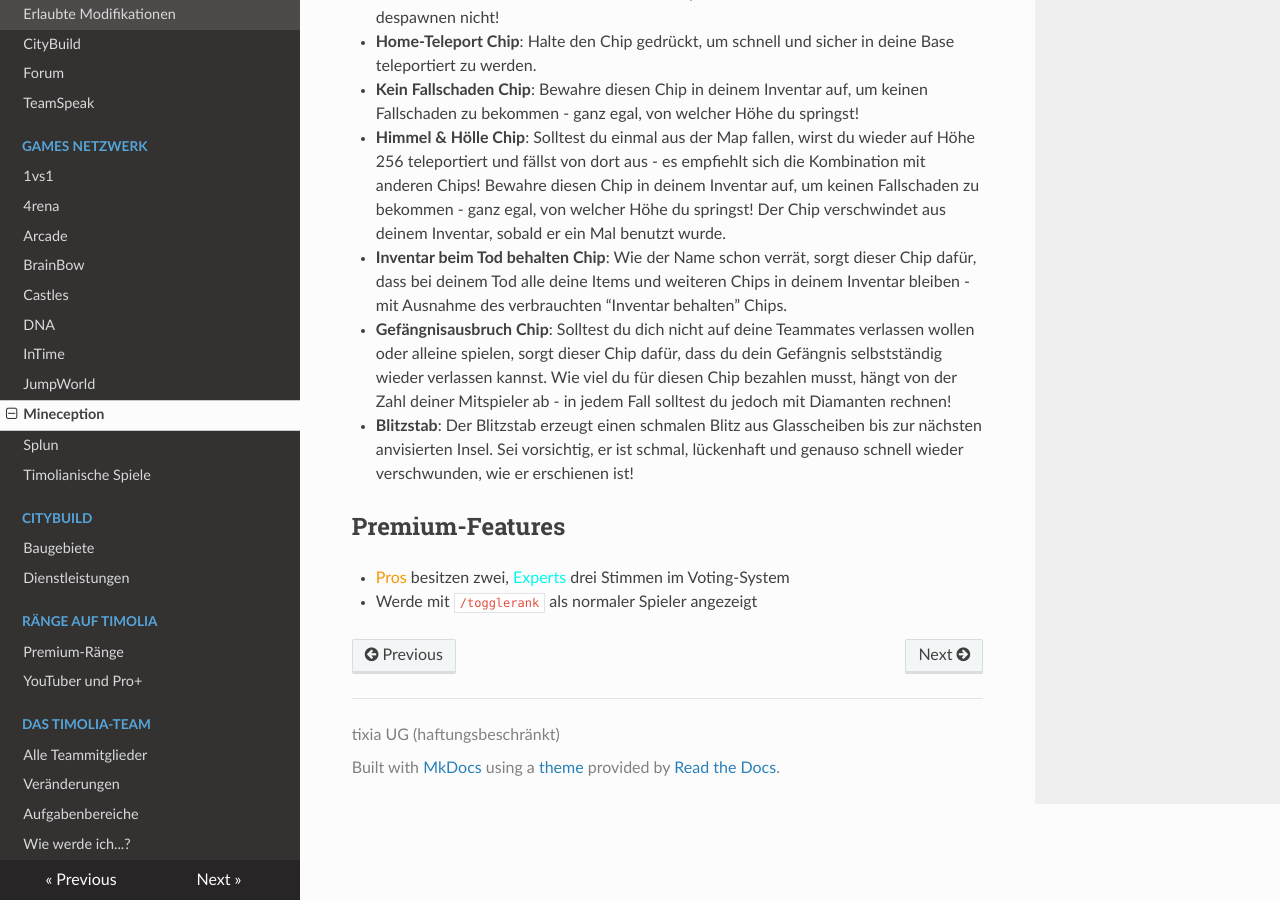
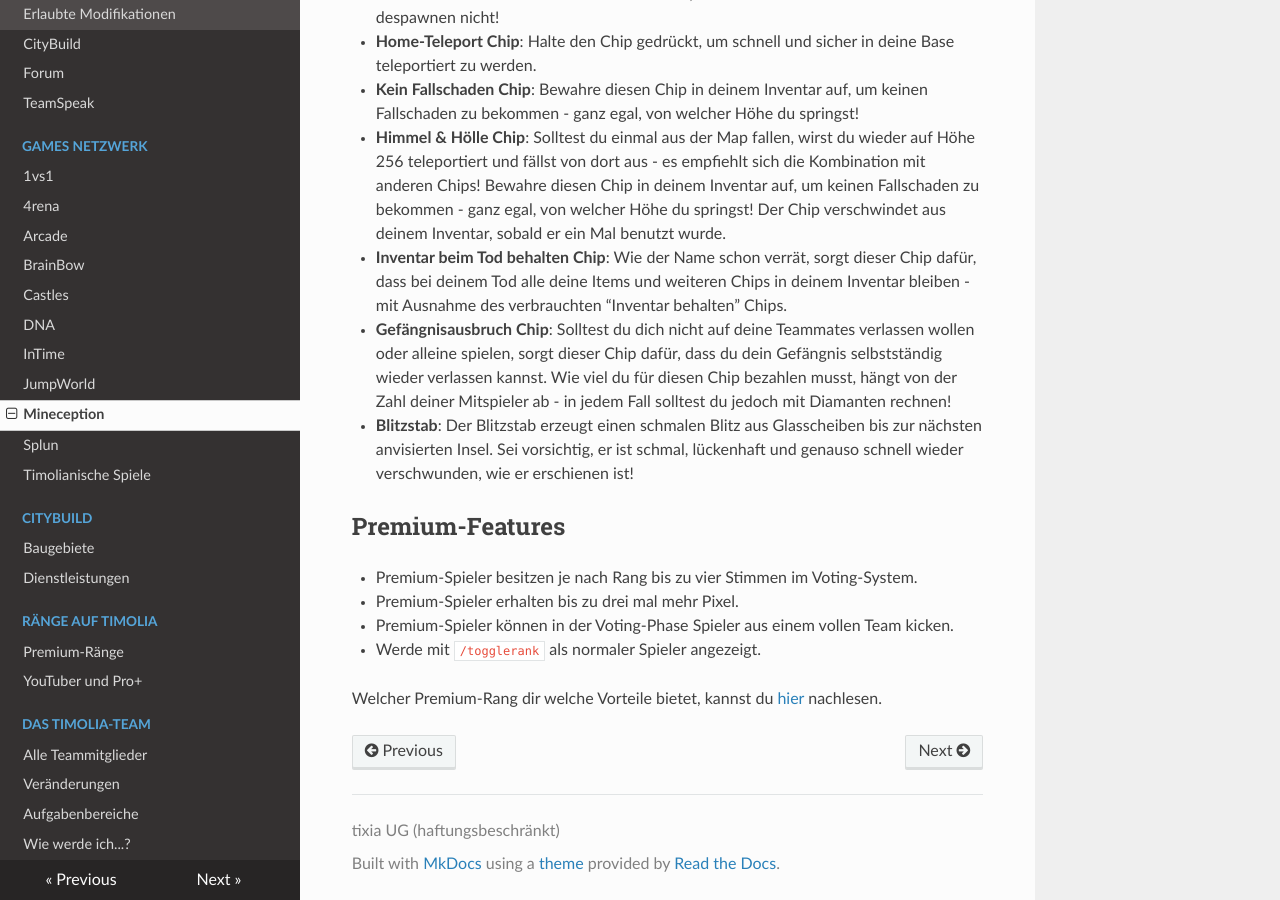
Before and after one commit to TimoliaDE/HowTo, an MkDocs documentation site: the page built from docs/games/mineception.md, in a window 1280 px wide and 900 px high, scrolled down 1650 px. Built offline with MkDocs 1.6.1, drawn with Linux system fonts in a browser that asks for light colours; nearby versions of some CDN libraries; old or Windows-style settings are respelled for this version of MkDocs.

Commit message:
Update mineception.md

```diff
--- a/docs/games/mineception.md
+++ b/docs/games/mineception.md
@@ -46,5 +46,9 @@ Wie viel du für diesen Chip bezahlen musst, hängt von der Zahl deiner Mitspiel
 - <strong>Blitzstab</strong>: Der Blitzstab erzeugt einen schmalen Blitz aus Glasscheiben bis zur nächsten anvisierten Insel. Sei vorsichtig, er ist schmal, lückenhaft und genauso schnell wieder verschwunden, wie er erschienen ist!
 
 ## Premium-Features
-- <span style="color:#F99500">Pros</span> besitzen zwei, <span style="color:#00F9EC">Experts</span> drei Stimmen im Voting-System
-- Werde mit `/togglerank` als normaler Spieler angezeigt
+- Premium-Spieler besitzen je nach Rang bis zu vier Stimmen im Voting-System.
+- Premium-Spieler erhalten bis zu drei mal mehr Pixel.
+- Premium-Spieler können in der Voting-Phase Spieler aus einem vollen Team kicken.
+- Werde mit `/togglerank` als normaler Spieler angezeigt.
+
+Welcher Premium-Rang dir welche Vorteile bietet, kannst du [hier](/ranks/premium/) nachlesen.
```
